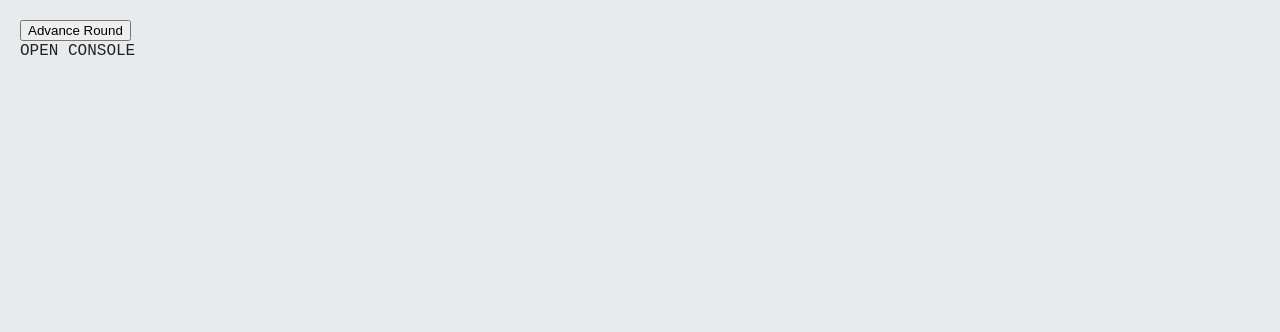
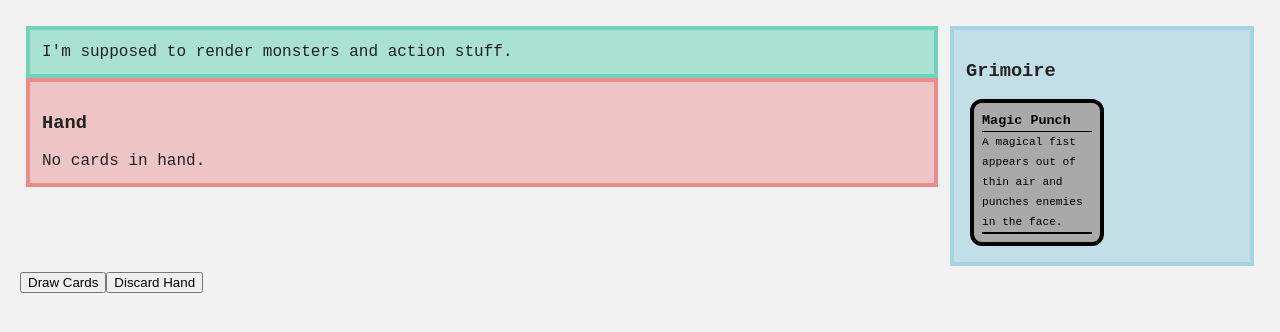
Before and after one commit to brunopagno/back-project, a website built with webpack: page src/index.html in a window 1280 px wide. Built offline with nearby package versions, Linux system fonts and the light colour scheme.

Commit message:
added a view for grimoire and hand

```diff
--- /dev/null
+++ b/src/back.js
@@ -0,0 +1,14 @@
+class Back {
+  changeView(view, id) {
+    this.currentView = view;
+    this.currentView.initialize(id);
+    this.currentView.draw();
+  }
+
+  draw() {
+    this.currentView.draw();
+  }
+}
+
+const instance = new Back();
+export default instance;
--- a/src/css/back.css
+++ b/src/css/back.css
@@ -1,8 +1,91 @@
+:root {
+  --card-border-color: black;
+  --card-body-color: darkgray;
+  --card-text-color: black;
+  --card-width: 110px;
+}
+
 body {
   font-family: 'Courier New', Courier, monospace;
   font-size: 16px;
   line-height: 20px;
-  background: #e8ebec;
+  background: #f2f2f2;
   color: #222222;
   padding: 12px;
 }
+
+#game-view {
+  display: flex;
+  min-width: 640px;
+}
+#left-column {
+  flex: 3;
+  padding: 6px;
+}
+#right-column {
+  flex: 1;
+  padding: 6px;
+}
+
+#cave-view {
+  border: 4px solid rgb(109, 211, 186);
+  background-color: rgba(109, 211, 185, 0.548);
+  padding: 12px;
+}
+
+#hand-view {
+  border: 4px solid rgb(235, 139, 139);
+  background-color: rgba(235, 139, 139, 0.445);
+  padding: 12px;
+}
+.hand-view-container {
+  display: flex;
+}
+.hand-card {
+  flex: 1;
+  border: 4px solid var(--card-border-color);
+  border-radius: 12px;
+  background-color: var(--card-body-color);
+  color: var(--card-text-color);
+  padding: 8px;
+  margin: 4px;
+  font-size: 0.7em;
+  max-width: var(--card-width);
+  cursor: pointer;
+}
+.hand-card-title {
+  font-size: 1.2em;
+  font-weight: bold;
+  border-bottom: 1px solid var(--card-border-color);
+}
+.hand-card-description {
+  border-bottom: 1px solid var(--card-border-color);
+}
+
+#grimoire-view {
+  border: 4px solid rgb(165, 211, 226);
+  background-color: rgba(165, 211, 226, 0.603);
+  padding: 12px;
+}
+.grimoire-magic {
+  border: 4px solid var(--card-border-color);
+  border-radius: 12px;
+  background-color: var(--card-body-color);
+  color: var(--card-text-color);
+  padding: 8px;
+  margin: 4px;
+  font-size: 0.7em;
+  max-width: var(--card-width);
+  cursor: pointer;
+}
+.grimoire-magic-title {
+  font-size: 1.2em;
+  font-weight: bold;
+  border-bottom: 1px solid var(--card-border-color);
+}
+.grimoire-magic-description {
+  border-bottom: 1px solid var(--card-border-color);
+}
+.grimoire-magic-action {
+  border-bottom: 1px solid var(--card-border-color);
+}
--- a/src/game/controllers/GameController.js
+++ b/src/game/controllers/GameController.js
@@ -2,7 +2,11 @@ import GameState from '../state/GameState';
 import { getRandomCard } from '../util';
 import * as CardList from '../data/cards';
 
-export default class GameController {
+class GameController {
+  newGame() {
+    GameState.initialize();
+  }
+
   beginNewRound() {
     GameState.hand.discardAll();
     GameState.hand.clearSelection();
@@ -17,6 +21,10 @@ export default class GameController {
 
   selectCard(index) {
     GameState.hand.selectCard(index);
+  }
+
+  discardHand() {
+    GameState.hand.discardAll();
   }
 
   activateCard() {
@@ -34,3 +42,6 @@ export default class GameController {
     GameState.initialize();
   }
 }
+
+const instance = new GameController();
+export default instance;
--- a/src/game/data/cards.js
+++ b/src/game/data/cards.js
@@ -25,6 +25,6 @@ export const Loot = new Card(
 export const Monster = new Card(
   'Monster',
   'A violent, yet respectful, duel between you and a creature that does not like you.',
-  Actions.Battle,
+  Actions.StartBattle,
   Actions.Nothing,
 );
--- a/src/index.js
+++ b/src/index.js
@@ -1,5 +1,7 @@
+// import OpeningView from './view/OpeningView';
 import GameView from './view/GameView';
+import Back from './back';
 import './css/back.css';
 
-GameView.initialize('back');
-GameView.draw();
+// Back.changeView(OpeningView, 'back');
+Back.changeView(GameView, 'back');
--- a/src/router.js
+++ b/src/router.js
@@ -1,7 +1,23 @@
-/* eslint-disable camelcase */
+import Back from './back';
+import GameController from './game/controllers/GameController';
+
 class Router {
-  debug__advanceStage() {
-    console.log('should be advancing stages here :)');
+  newGame() {
+    GameController.newGame();
+  }
+
+  changeView(view) {
+    Back.changeView(view, 'back');
+  }
+
+  drawCards() {
+    GameController.drawCards();
+    Back.draw();
+  }
+
+  discardHand() {
+    GameController.discardHand();
+    Back.draw();
   }
 }
 
--- a/src/view/GameView.js
+++ b/src/view/GameView.js
@@ -1,22 +1,48 @@
+import Router from '../router';
+import CaveView from './components/CaveView';
+import HandView from './components/HandView';
+import GrimoireView from './components/GrimoireView';
 import GameState from '../game/state/GameState';
-import StageIndicator from './components/StageIndicator';
-import DebugAdvanceRound from './components/DebugAdvanceRound';
-
-const DEBUG = true;
+import { createElement } from './ViewHelper';
 
 class GameView {
   initialize(id) {
+    Router.newGame();
+
     this.rootElement = document.getElementById(id);
+    this.gameElement = createElement('div', 'game-view');
+    const leftColumn = createElement('div', 'left-column');
+    const rightColumn = createElement('div', 'right-column');
 
-    if (DEBUG) {
-      this.debugAdvanceRound = new DebugAdvanceRound(this.rootElement);
-    }
+    this.caveElement = createElement('div', 'cave-view');
+    leftColumn.appendChild(this.caveElement);
+    this.caveView = new CaveView(this.caveElement);
 
-    this.stageIndicator = new StageIndicator(this.rootElement);
+    this.handElement = createElement('div', 'hand-view');
+    leftColumn.appendChild(this.handElement);
+    this.handView = new HandView(this.handElement);
+
+    this.grimoireElement = createElement('div', 'grimoire-view');
+    rightColumn.appendChild(this.grimoireElement);
+    this.grimoireView = new GrimoireView(this.grimoireElement);
+
+    this.gameElement.appendChild(leftColumn);
+    this.gameElement.appendChild(rightColumn);
+    this.rootElement.appendChild(this.gameElement);
+
+    const drawCards = createElement('button', '', '', 'Draw Cards');
+    drawCards.onclick = Router.drawCards;
+    this.rootElement.appendChild(drawCards);
+    const discardHand = createElement('button', '', '', 'Discard Hand');
+    discardHand.onclick = Router.discardHand;
+    this.rootElement.appendChild(discardHand);
   }
 
   draw() {
-    this.stageIndicator.draw(GameState);
+    console.log({ GameState });
+    this.caveView.draw();
+    this.handView.draw(GameState.hand.cards);
+    this.grimoireView.draw(GameState.hero.grimoire.magics);
   }
 }
 
--- /dev/null
+++ b/src/view/OpeningView.js
@@ -0,0 +1,18 @@
+import GameView from './GameView';
+import Router from '../router';
+
+class OpeningView {
+  initialize(id) {
+    this.rootElement = document.getElementById(id);
+    this.rootElement.innerHTML = '';
+  }
+
+  draw() {
+    const startGameButton = document.createElement('button');
+    startGameButton.onclick = () => Router.changeView(GameView);
+    this.rootElement.appendChild(startGameButton);
+  }
+}
+
+const instance = new OpeningView();
+export default instance;
--- /dev/null
+++ b/src/view/ViewHelper.js
@@ -0,0 +1,10 @@
+export function createElement(tag, id, className, text) {
+  const element = document.createElement(tag);
+  element.id = id || '';
+  element.className = className || '';
+  element.innerText = text || '';
+  return element;
+}
+
+export function TOMANOCU() {
+}
--- /dev/null
+++ b/src/view/components/CaveView.js
@@ -0,0 +1,10 @@
+export default class CaveView {
+  constructor(baseElement) {
+    this.baseElement = baseElement;
+    this.baseElement.innerHTML = '';
+  }
+
+  draw() {
+    this.baseElement.innerText = "I'm supposed to render monsters and action stuff.";
+  }
+}
--- a/src/view/components/DebugAdvanceRound.js
+++ /dev/null
@@ -1,16 +0,0 @@
-import Router from '../../router';
-
-export default class DebugAdvanceRound {
-  constructor(rootElement) {
-    this.element = document.createElement('button');
-    this.element.id = 'debug-advance-round';
-    this.element.innerHTML = 'Advance Round';
-    this.element.onclick = this.action;
-
-    rootElement.appendChild(this.element);
-  }
-
-  action() {
-    Router.debug__advanceStage();
-  }
-}
--- /dev/null
+++ b/src/view/components/GrimoireView.js
@@ -0,0 +1,25 @@
+import { createElement } from '../ViewHelper';
+
+export default class GrimoireView {
+  constructor(baseElement) {
+    this.baseElement = baseElement;
+  }
+
+  draw(magics) {
+    this.baseElement.innerHTML = '';
+
+    this.baseElement.appendChild(createElement('h3', '', '', 'Grimoire'));
+
+    if (magics && magics.length > 0) {
+      magics.forEach((magic) => {
+        const magicElement = createElement('div', '', 'grimoire-magic');
+        magicElement.appendChild(createElement('div', '', 'grimoire-magic-title', magic.name));
+        magicElement.appendChild(createElement('div', '', 'grimoire-magic-description', magic.description));
+        magicElement.appendChild(createElement('div', '', 'grimoire-magic-action', magic.action));
+        this.baseElement.appendChild(magicElement);
+      });
+    } else {
+      this.baseElement.innerText = 'No magics in grimoire.';
+    }
+  }
+}
--- /dev/null
+++ b/src/view/components/HandView.js
@@ -0,0 +1,27 @@
+import { createElement } from '../ViewHelper';
+
+export default class HandView {
+  constructor(baseElement) {
+    this.baseElement = baseElement;
+  }
+
+  draw(cards) {
+    this.baseElement.innerHTML = '';
+
+    this.baseElement.appendChild(createElement('h3', '', '', 'Hand'));
+    const container = createElement('div', '', 'hand-view-container');
+
+    if (cards && cards.length > 0) {
+      cards.forEach((card) => {
+        const cardElement = createElement('div', '', 'hand-card');
+        cardElement.appendChild(createElement('div', '', 'hand-card-title', card.name));
+        cardElement.appendChild(createElement('div', '', 'hand-card-description', card.description));
+        container.appendChild(cardElement);
+      });
+    } else {
+      container.innerText = 'No cards in hand.';
+    }
+
+    this.baseElement.appendChild(container);
+  }
+}
--- a/src/view/components/StageIndicator.js
+++ /dev/null
@@ -1,13 +0,0 @@
-export default class RoundIndicator {
-  constructor(rootElement) {
-    this.element = document.createElement('div');
-    this.element.id = 'current-round';
-
-    rootElement.append(this.element);
-  }
-
-  draw(gameState) {
-    console.log({ gameState });
-    this.element.innerHTML = 'OPEN CONSOLE';
-  }
-}
```
Also changed, not shown: 1 other file.
